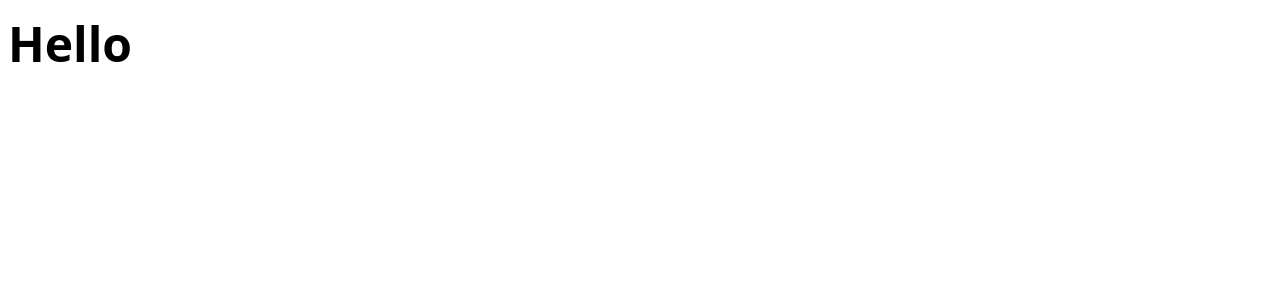
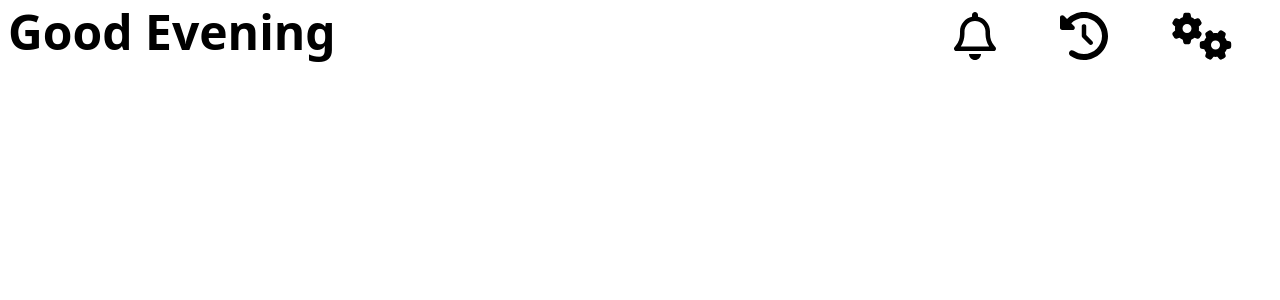
Before and after one commit to samuelajayii/mewzeek-ts, a React (Create React App) app: page /musicpage in a window 1280 px wide. Shown: the top 300 px of the page. Built offline with nearby package versions, Linux system fonts and the light colour scheme; the HTML template or start-up script is replaced by a standard one.

Commit message:
added the top nav functionality

```diff
--- a/src/components/TopBar.tsx
+++ b/src/components/TopBar.tsx
@@ -1,17 +1,30 @@
+/* eslint-disable @typescript-eslint/no-unused-vars */
+import { faBell } from "@fortawesome/free-regular-svg-icons"
+import { faClockRotateLeft, faGears } from "@fortawesome/free-solid-svg-icons"
+import { FontAwesomeIcon } from "@fortawesome/react-fontawesome"
+
 const TopBar = () => {
-// eslint-disable-next-line @typescript-eslint/no-unused-vars
-let timeFunction: Function
 
-
+    const d = new Date()
+    let time: string = ""
+    if(d.getHours() < 12){
+        time = "Good Morning"
+    } else if (d.getHours() === 12){
+        time = "It's Noon!"
+    } else if (d.getHours() <= 17){
+        time = "Good Afternoon"
+    } else if (d.getHours() >= 18){
+        time = "Good Evening"
+    }
 
 
     return(
-        <header className="flex items-center justify-between bg-gradient-to-b py-3">
-            <h1 id="time" className="font-bold text-2xl md:text-5xl  py-2 px-2">Hello</h1>
+        <header className="flex items-center justify-between bg-gradient-to-b">
+            <h1 id="time" className="font-bold text-2xl md:text-5xl  py-2 px-2">{time}</h1>
             <div className="flex justify-betweeen items-center justify-between mt-2">
-                <i className="fa-regular fa-bell  cursor-pointer mr-4 lg:text-5xl lg:mr-16 md:mr-12 md:text-3xl"></i>
-                <i className="fa-solid fa-clock-rotate-left  mr-4 cursor-pointer lg:text-5xl lg:mr-16 md:mr-12 md:text-3xl"></i>
-                <i className="fa-solid fa-gears cursor-pointer  mr-4 lg:text-5xl md:mr-12 md:text-3xl"></i>
+                <FontAwesomeIcon icon={faBell} className="cursor-pointer mr-4 lg:text-5xl lg:mr-16 md:mr-12 md:text-3xl"/>
+                <FontAwesomeIcon icon={faClockRotateLeft} className="cursor-pointer mr-4 lg:text-5xl lg:mr-16 md:mr-12 md:text-3xl"/>
+                <FontAwesomeIcon icon={faGears} className="cursor-pointer mr-4 lg:text-5xl md:mr-12 md:text-3xl"/>
             </div>
         </header>
 
```
